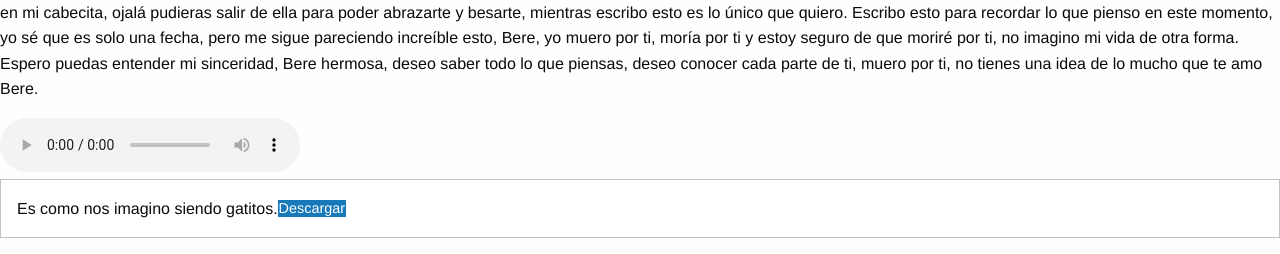
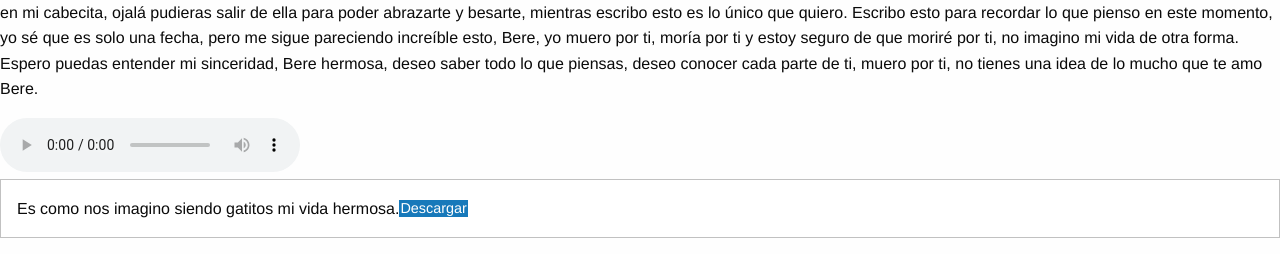
Before and after one commit to muttondoto/Website, a Flask app: template templates/Bere.html in a window 1280 px wide. Shown: the part 4096-4350 px from the top of the page. Run offline with Flask 3, Linux system fonts and the light colour scheme; the template is opened without the code that fills it, so the values that code supplies are empty; some libraries are stand-ins or nearby versions.

Commit message:
el amor de mi vida

```diff
--- a/templates/Bere.html
+++ b/templates/Bere.html
@@ -78,7 +78,7 @@ Desde hace años no dejo de preguntarme cada noche qué es lo que realmente es v
          <audio controls><source src="static/TLOZ.ogg" type="audio/ogg"> </audio>
         <div class="callout">
           <ul class="menu simple">
-            <li>Es como nos imagino siendo gatitos.</li>
+            <li>Es como nos imagino siendo gatitos mi vida hermosa.</li>
             <a href="http://einar.einndoto.win/downloads/kitties.png" class="button">Descargar</a>
           </ul>
         </div>
```
